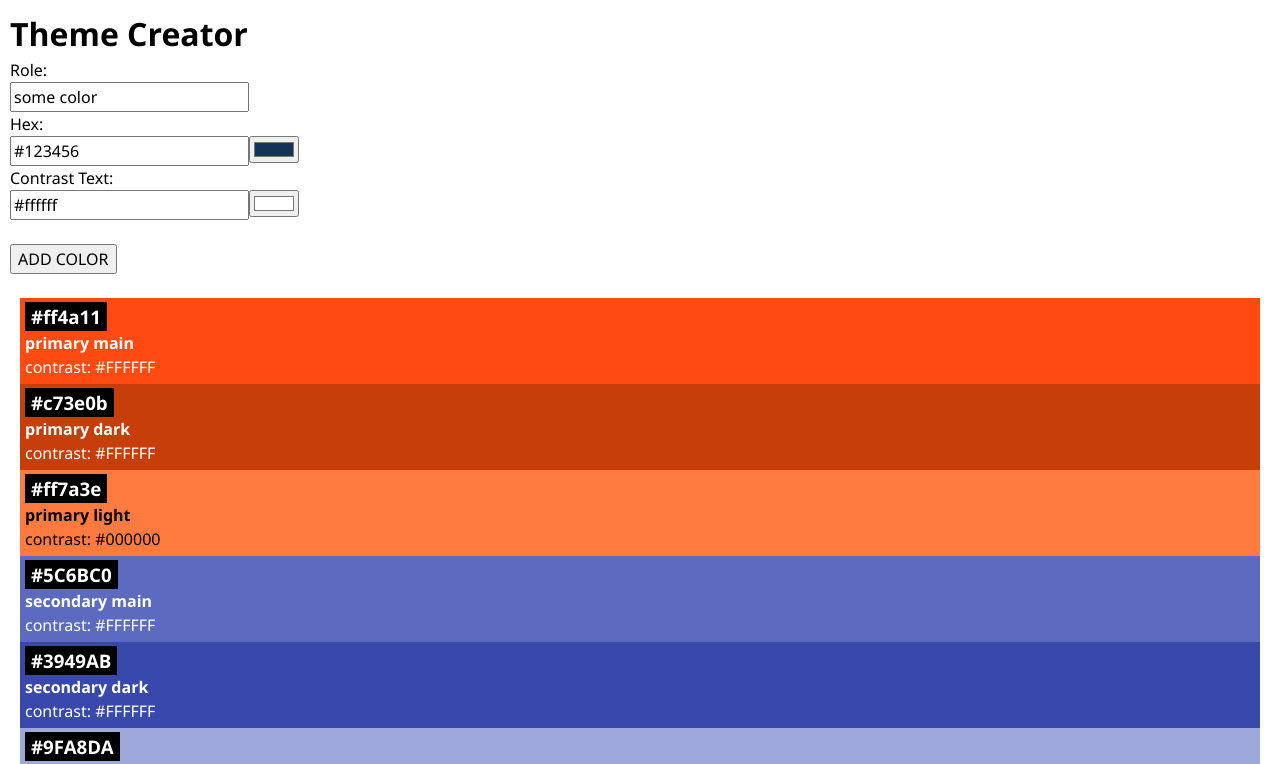
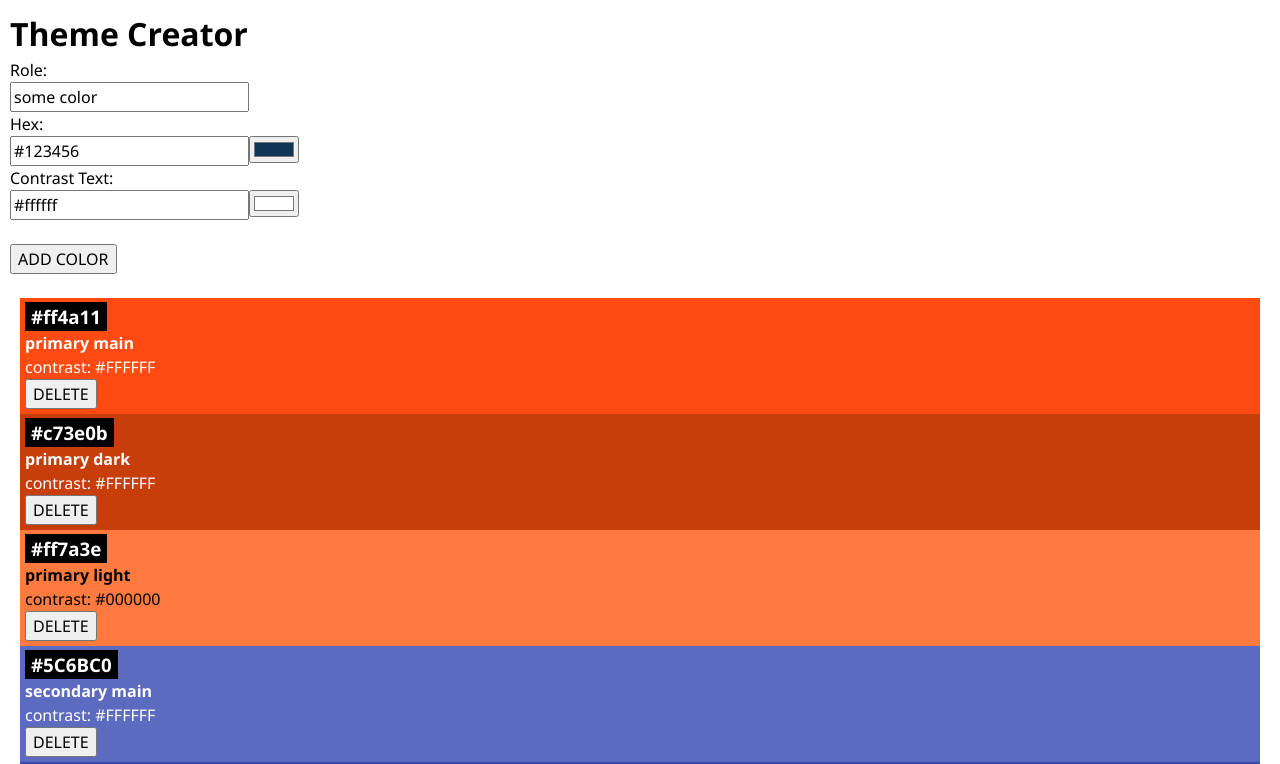
Before and after one commit to Serco627/recap-project-4, a React (Vite) app: page / in a window 1280 px wide. Shown: the top 764 px of the page. Built offline with nearby package versions, Linux system fonts and the light colour scheme.

Commit message:
add cancel/delete button

```diff
--- a/src/Components/Color/Color.css
+++ b/src/Components/Color/Color.css
@@ -9,3 +9,10 @@
   background: black;
   color: white;
 }
+
+.color-card-highlight {
+  display: inline;
+  padding: 2px 6px;
+  background-color: black;
+  color: white;
+}
--- a/src/Components/Color/Color.jsx
+++ b/src/Components/Color/Color.jsx
@@ -1,6 +1,13 @@
+import { useState } from "react";
 import "./Color.css";
 
-export default function Color({ color }) {
+export default function Color({ color, onDeleteColor }) {
+  const [deleteColor, setDeleteColor] = useState("false");
+
+  function handleToggleDelete() {
+    setDeleteColor(!deleteColor);
+  }
+
   return (
     <div
       className="color-card"
@@ -12,6 +19,16 @@ export default function Color({ color }) {
       <h3 className="color-card-headline">{color.hex}</h3>
       <h4>{color.role}</h4>
       <p>contrast: {color.contrastText}</p>
+      {deleteColor ? (
+        <button onClick={handleToggleDelete}>DELETE</button>
+      ) : null}
+      {deleteColor ? null : (
+        <>
+          <p className="color-card-highlight">Really delete?</p>
+          <button onClick={handleToggleDelete}>CANCEL</button>
+          <button onClick={() => onDeleteColor(color.id)}>DELETE</button>
+        </>
+      )}
     </div>
   );
 }
```
